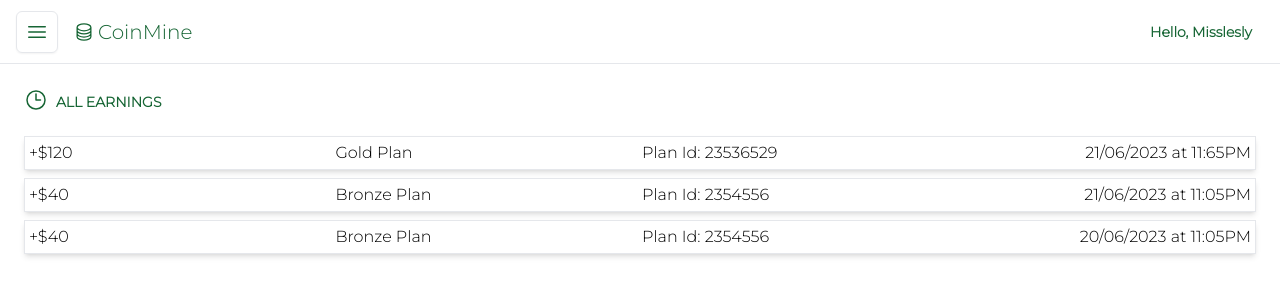
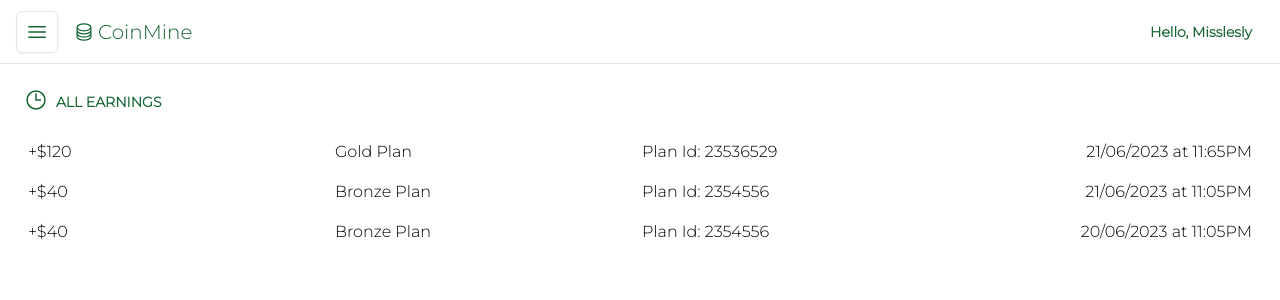
Before and after one commit to Ajebuta21/coin-mine, a React (Create React App) app: page /user-earnings in a window 1280 px wide. Shown: the top 300 px of the page. Built offline with nearby package versions, Linux system fonts and the light colour scheme.

Commit message:
first commit

```diff
--- a/src/pages/user/UserEarnings.jsx
+++ b/src/pages/user/UserEarnings.jsx
@@ -22,7 +22,7 @@ const UserEarnings = () => {
         <span className="font-semibold text-sm uppercase">all earnings</span>
       </div>
       <div className="w-full flex flex-col gap-2">
-        <div className="w-full p-1 shadow-md border grid grid-cols-4 gap-1 max-sm:text-xs">
+        <div className="w-full p-1 grid grid-cols-4 gap-1 max-sm:text-xs">
           <div className="w-full h-full flex justify-start items-center">
             +$120
           </div>
@@ -36,7 +36,7 @@ const UserEarnings = () => {
             21/06/2023 at 11:65PM
           </div>
         </div>
-        <div className="w-full p-1 shadow-md border grid grid-cols-4 gap-1 max-sm:text-xs">
+        <div className="w-full p-1 grid grid-cols-4 gap-1 max-sm:text-xs">
           <div className="w-full h-full flex justify-start items-center">
             +$40
           </div>
@@ -50,7 +50,7 @@ const UserEarnings = () => {
             21/06/2023 at 11:05PM
           </div>
         </div>
-        <div className="w-full p-1 shadow-md border grid grid-cols-4 gap-1 max-sm:text-xs">
+        <div className="w-full p-1 grid grid-cols-4 gap-1 max-sm:text-xs">
           <div className="w-full h-full flex justify-start items-center">
             +$40
           </div>
```
